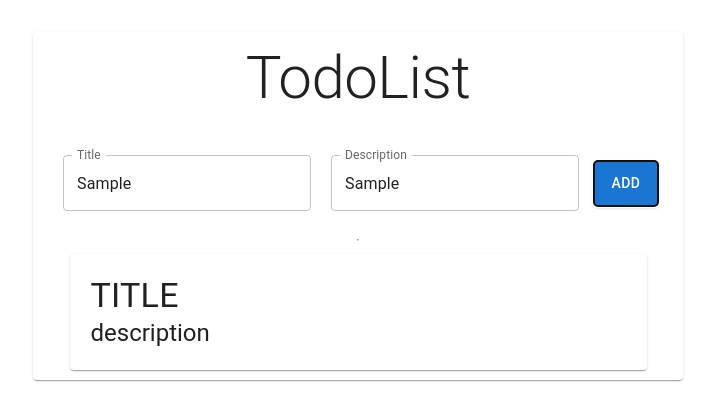
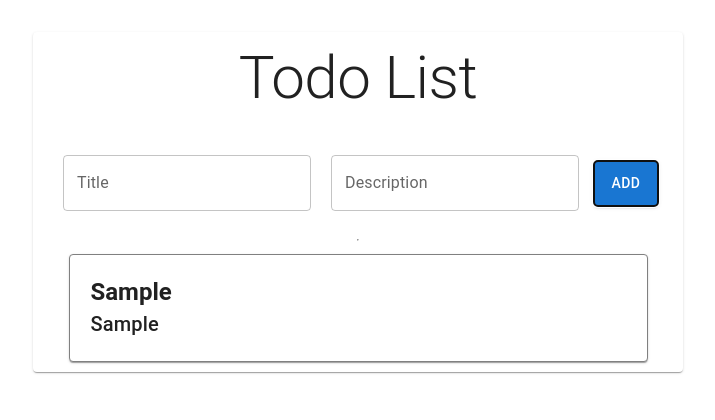
Before and after one commit to ay-ou-bb/Todo-List, a React (Vite) app: page / in a window 1280 px wide. Both pictures are taken after typing "Sample", "Sample" into the empty fields and a click on the button "ADD". Shown: the top 420 px of the page, without its empty margins (282-997 px from the left). Built offline with nearby package versions, Linux system fonts and the light colour scheme; some icons are missing.

Commit message:
add state to input and  add local storage

```diff
--- a/package.json
+++ b/package.json
@@ -19,7 +19,8 @@
     "@mui/material": "^7.3.7",
     "gh-pages": "^6.3.0",
     "react": "^19.2.0",
-    "react-dom": "^19.2.0"
+    "react-dom": "^19.2.0",
+    "uuid": "^13.0.0"
   },
   "devDependencies": {
     "@eslint/js": "^9.39.1",
--- a/src/App.jsx
+++ b/src/App.jsx
@@ -1,14 +1,41 @@
-
 import './App.css'
 import MyTodos from './MyTodos.jsx'
+import {TodoContext} from './contexte/todoContext.jsx'
+import {useState,useEffect} from "react"
+import { v4 as uuidv4 } from 'uuid';
+
 
 function App() {
 
 
+  const Addtodo = [
+    {
+      id:uuidv4(),
+      title:"read book",
+      description:"read part of the book every day"
+    },
+     {
+      id:uuidv4(),
+      title:"write book",
+      description:"write part of the book every day"
+    },
+  ]
+  const [todo , setTodo] = useState(()=>{
+    const saved = localStorage.getItem("todo")
+    return saved ? JSON.parse(saved):[];
+  })
+
+  useEffect(()=>{
+    localStorage.setItem("todo",JSON.stringify(todo))
+  },[todo])
+
+
+
   return (
     <>
-    <MyTodos/>
-
+    <TodoContext.Provider value={{todo , setTodo }}>
+      <MyTodos/>
+    </TodoContext.Provider>
     </>
   )
 }
--- a/src/MyTodos.jsx
+++ b/src/MyTodos.jsx
@@ -6,24 +6,84 @@ import Button from '@mui/material/Button';
 import TextField from '@mui/material/TextField';
 import Typography from '@mui/material/Typography';
 import Todos from "./Todos.jsx"
+import {useContext, useState, useEffect} from "react"
+import {TodoContext} from './contexte/todoContext.jsx'
+import { v4 as uuidv4 } from 'uuid';
+
+
 
 export default function MyTodos() {
+
+
+
+
+
+  // state
+  const {todo, setTodo} = useContext(TodoContext)
+  const [title , setTitle] = useState("")
+  const [description , setDescription] = useState("")
+  //==== state ====//
+
+
+
+  let todoJsx = todo.map((item)=>{
+    return <Todos todo = {item} key={item.id}  />
+  })
+
+
+
+// function of add todos
+  function addButton (){
+    setTodo([
+      ...todo,{id:uuidv4(),title,description}
+    ])
+    setTitle("")
+    setDescription("")
+  }
+//==== function of add todos===//
+
+
+
   return (
     <React.Fragment>
       <Container maxWidth="md">
           <Card sx={{ minWidth: 500,display:"flex" ,alignItems:"center",justifyContent:"center",flexDirection:"column",padding:"10px" }}>
             <Typography variant="h2" gutterBottom>
-                  TodoList
+              Todo List
             </Typography>
             <CardContent style={{display:"flex",justifyContent:"center",alignItems:"center",padding:"10px"}}>
+
               {/* input filed and add button */}
-              <TextField style={{margin:"10px"}} id="outlined-basic" label="Title" variant="outlined" />
-              <TextField style={{margin:"10px"}} id="outlined-basic" label="Description" variant="outlined" />
-              <Button style={{margin:"5px",height:"45px"}} variant="contained">Add</Button>
-               {/*==== input filed and add button ====*/}
+              <TextField
+               style={{margin:"10px"}}
+               label="Title"
+               variant="outlined"
+               onChange={(e)=>{
+                setTitle(e.target.value)
+               }}
+               type="text"
+               placeholder="Title"
+               value={title}
+                />
+
+             <TextField
+               style={{margin:"10px"}}
+               label="Description"
+               variant="outlined"
+               onChange={(e)=>{
+                setDescription(e.target.value)
+               }}
+               type="text"
+               placeholder="Description"
+               value={description}
+                />
+
+              <Button onClick={addButton} style={{margin:"5px",height:"45px"}} variant="contained">Add</Button>
+              {/*==== input filed and add button ====*/}
+
             </CardContent>
             <hr/>
-            <Todos/>
+            {todoJsx}
          </Card>
       </Container>
     </React.Fragment>
--- a/src/Todos.jsx
+++ b/src/Todos.jsx
@@ -12,29 +12,35 @@ import EditIcon from '@mui/icons-material/Edit';
 
 
 
-export default function Todos (){
+
+
+export default function Todos ({todo}){
+
     return (
-        <Card sx={{ width:"90%" , marginTop:"5px",display:"flex", alignItems:"center", justifyContent:"around", padding:"5px"}}>
-            <CardContent sx={{display:"flex" , flexDirection:"column" ,justifyContent :"start", alignItems:"start",width:"70%" }} >
-                <Typography variant="h4" >
-                   TITLE
+            <Card sx={{ width:"90%" , marginTop:"5px",display:"flex", alignItems:"center", justifyContent:"around", padding:"5px", border:"solid 1px gray"}}>
+            <CardContent sx={{display:"flex" , flexDirection:"column" ,justifyContent :"start", alignItems:"start",width:"70%"}} >
+                <Typography variant="h5" sx={{fontWeight:"bold"}}>
+                    {todo.title}
                 </Typography>
-                <Typography variant="h5">
-                    description
+                <Typography variant="h6">
+                    {todo.description}
                 </Typography>
             </CardContent>
                 <Stack direction="row" spacing={1} sx={{width:"30%"}}>
-                    <IconButton aria-label="check">
+                    <IconButton sx={{color:"green"}} aria-label="check">
                       <CheckIcon/>
                     </IconButton>
-                    <IconButton aria-label="edit">
+                    <IconButton sx={{color:"blue"}} aria-label="edit">
                       <EditIcon/>
                     </IconButton>
-                    <IconButton aria-label="delete">
+                    <IconButton sx={{color:"red"}} aria-label="delete">
                         <DeleteIcon />
                     </IconButton>
                 </Stack>
 
         </Card>
-    )
+         )
+
+
+
 }
--- /dev/null
+++ b/src/contexte/todoContext.jsx
@@ -0,0 +1,3 @@
+import {createContext} from "react"
+
+export  const TodoContext = createContext([])
```
Also changed, not shown: 1 other file (tests, documents, lock files or other folders).
